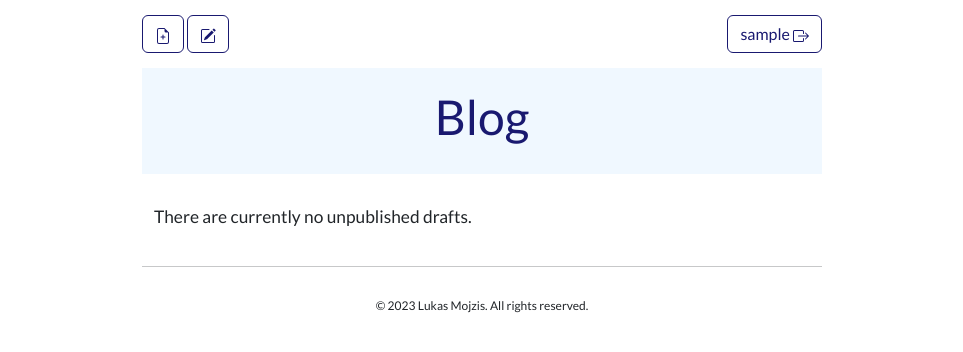
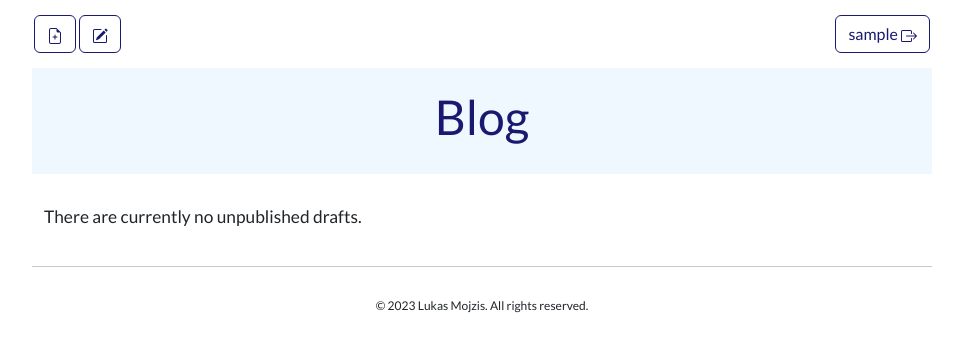
Before and after one commit to lukas-mojzis/blog, a Django app: page /drafts/ in a window 1280 px wide. Shown: the top 352 px of the page, without its empty margins (158-1121 px from the left). Run offline with Django 4.2, Linux system fonts and the light colour scheme; the visitor is signed in with stand-in values (Sample User, id 1); data that the repository does not hold is empty.

Commit message:
Replaced side paddings with max width

```diff
--- a/blog/static/css/blog.css
+++ b/blog/static/css/blog.css
@@ -1,5 +1,7 @@
 body {
-    padding: 15px 300px;
+    padding: 15px 0px;
+    margin: auto;
+    max-width: 900px;
     font-family: "Lato";
     font-size: 13pt;
 }
@@ -29,6 +31,11 @@ hr {
     clear: both;
 }
 
+.page-header > .container-sm {
+    margin-bottom: 15px;
+    padding: 0px 2px;
+}
+
 .page-header h1,
 .page-header h1 a,
 .page-header h1 a:visited {
@@ -41,10 +48,6 @@ hr {
 
 .page-header h1 a:hover {
     text-decoration: underline;
-}
-
-.header-icons {
-    margin-bottom: 15px;
 }
 
 .page-footer {
--- a/blog/templates/blog/base.html
+++ b/blog/templates/blog/base.html
@@ -15,7 +15,7 @@
 
     <body>
         <header class="page-header">
-            <div class="header-icons">
+            <div class="container-sm">
                 {% if user.is_authenticated %}
                     <a href="{% url 'post_new' %}" class="btn btn-secondary" title="New post">
                         {% include './icons/file-earmark-plus.svg' %}
```
